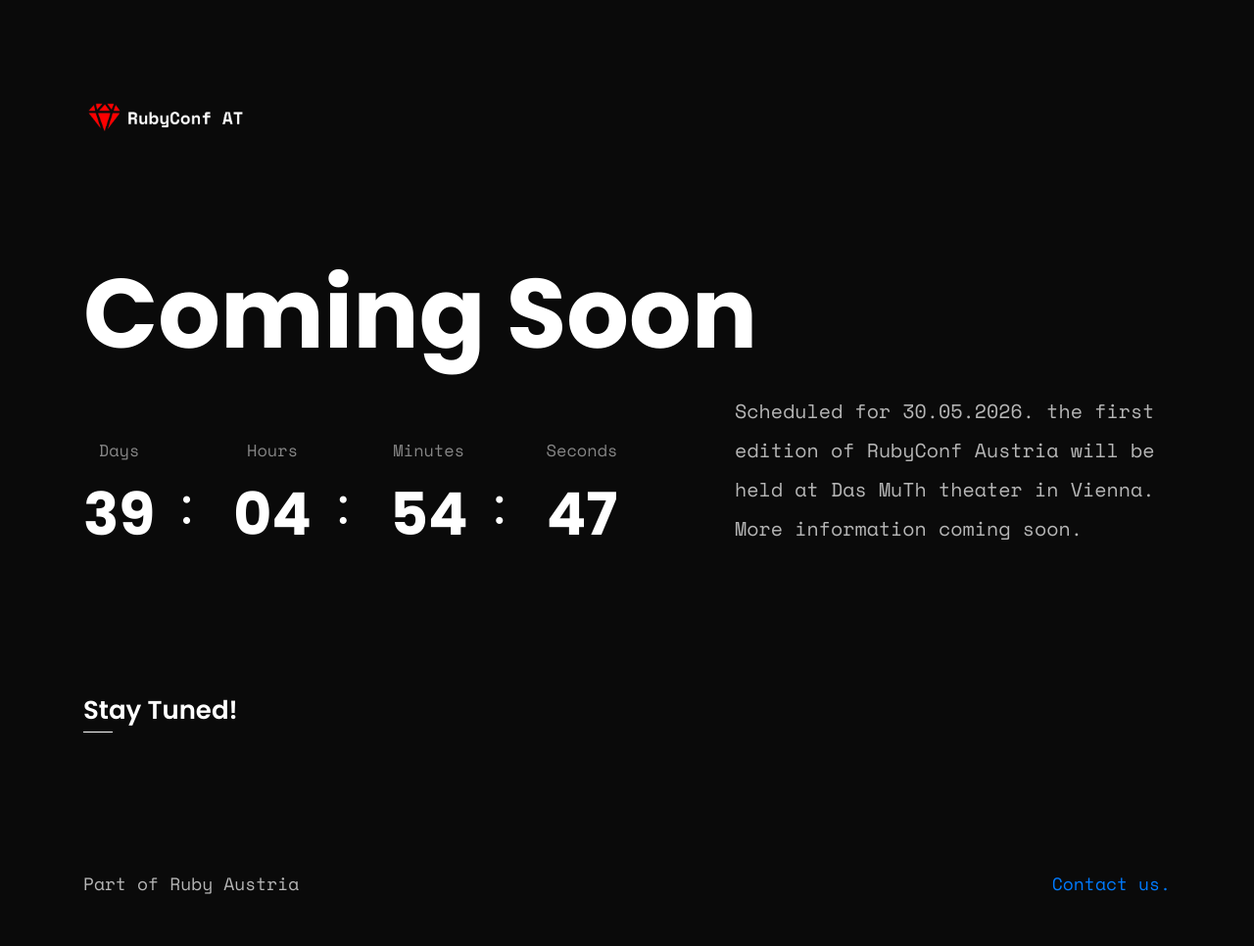
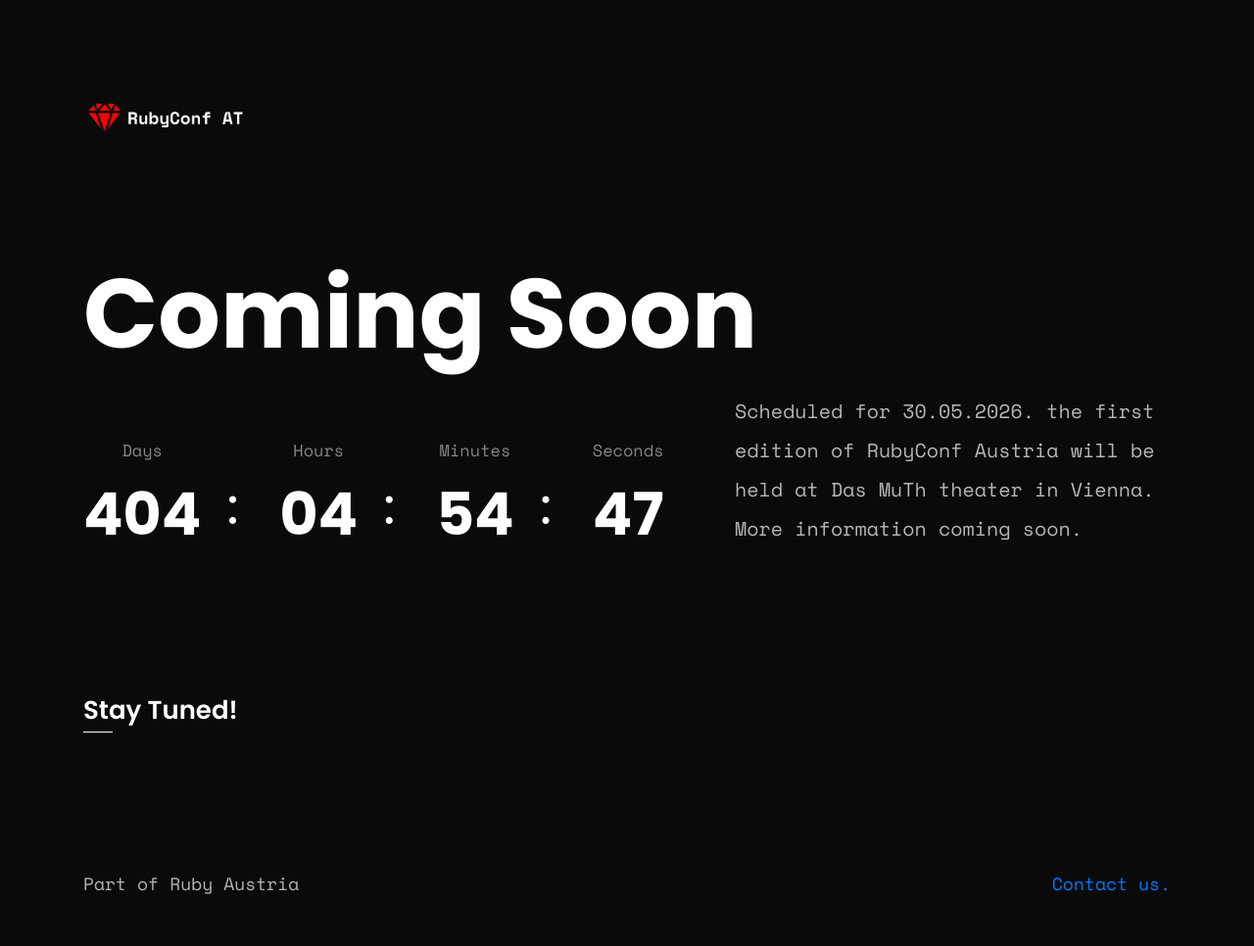
Before and after one commit to Ruby-Austria/rubyconf, a Jekyll site: the page built from index.html, in a window 1280 px wide. Shown: the whole page at 98% size. Built offline with Jekyll 4.4.1, drawn with Linux system fonts in a browser that asks for light colours.

Commit message:
fix timer

```diff
--- a/index.html
+++ b/index.html
@@ -34,7 +34,7 @@
                     </div>
                     <div class="col-xl-7 col-lg-7">
                         <!-- countdown start  -->
-                        <div class="wow fadeInRight" data-wow-delay=".4s" data-countdown="2025/05/30"></div>
+                        <div class="wow fadeInRight" data-wow-delay=".4s" data-countdown="2026/05/30"></div>
                         <!-- countdown end  -->
                     </div>
                     <div class="col-xl-5 col-lg-5">
```
